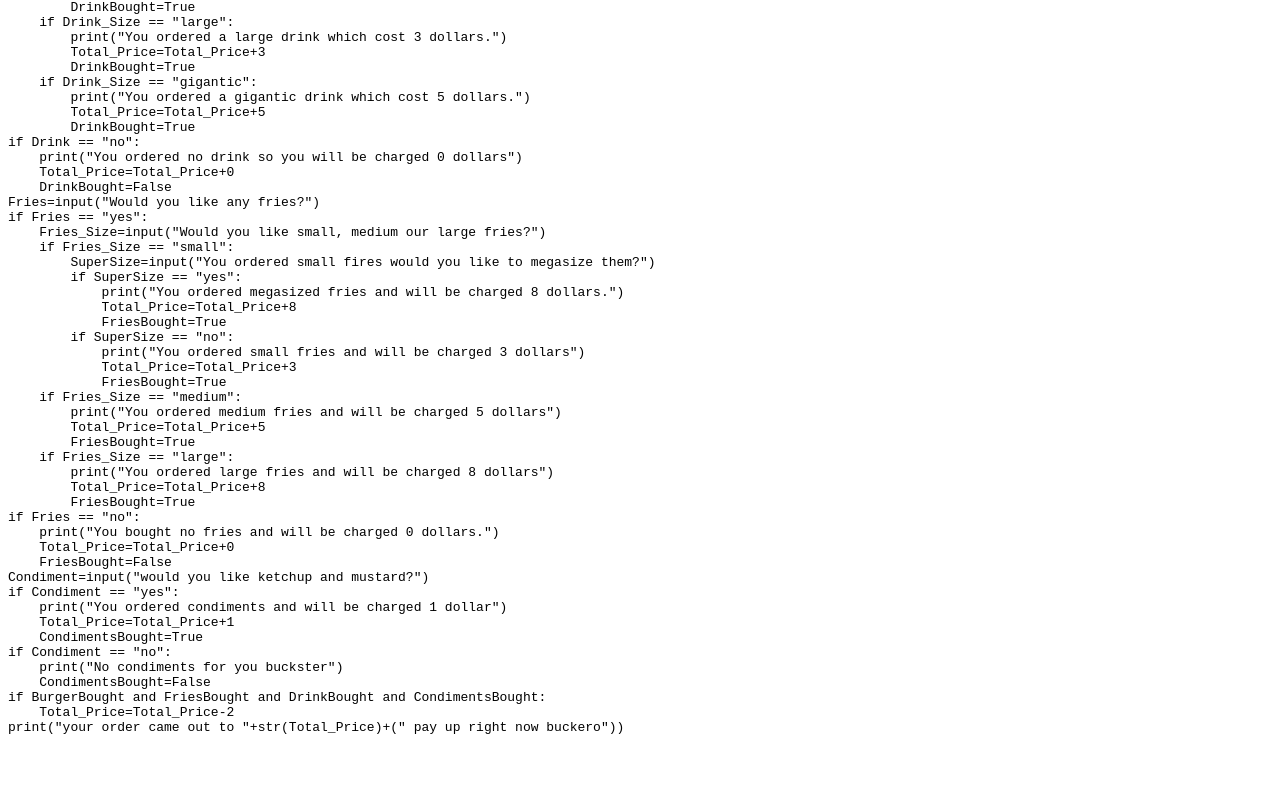
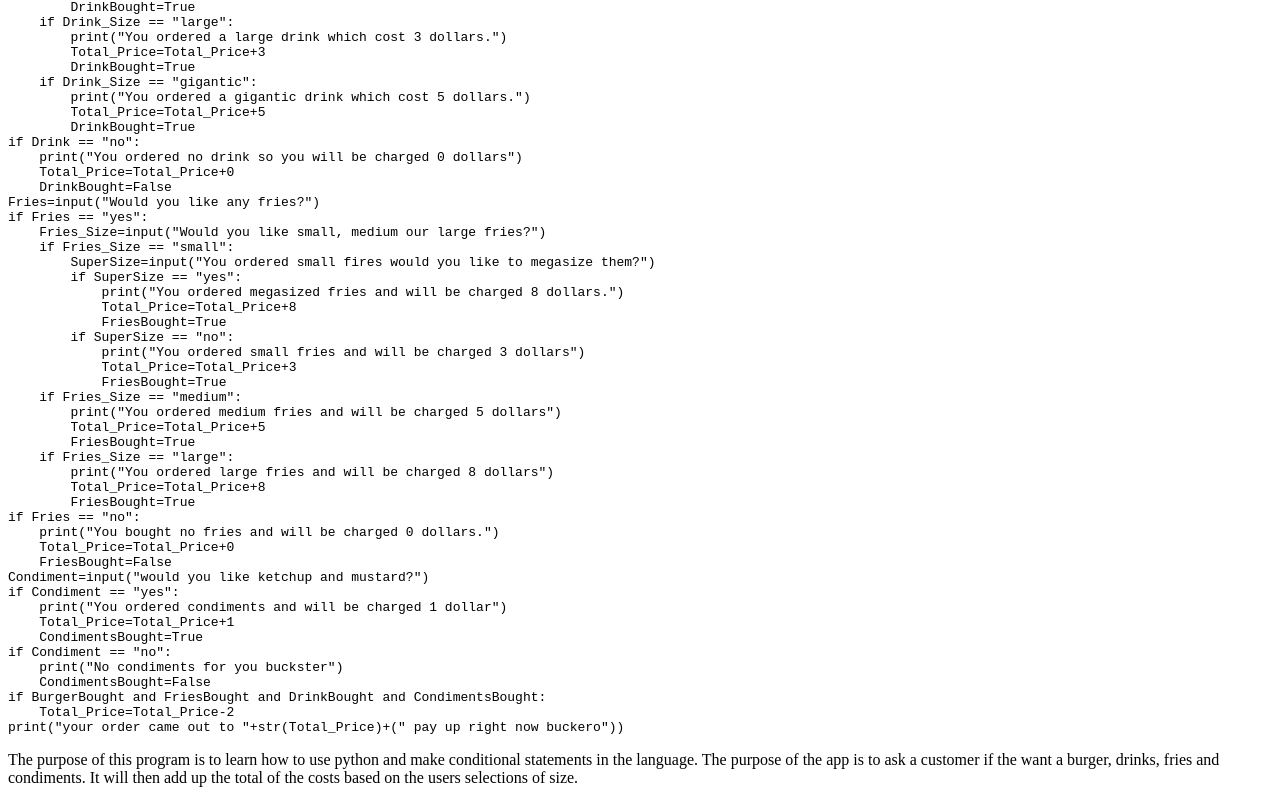
Before and after one commit to kaydenSharkey/kaydenSharkey.github.io, a plain HTML site: page comboMenu.html in a window 1280 px wide. Shown: the part 504-1307 px from the top of the page. Before the commit the page ends 1252 px from the top, so only its background shows below. Drawn offline with Linux system fonts and the light colour scheme.

Commit message:
Update comboMenu.html

```diff
--- a/comboMenu.html
+++ b/comboMenu.html
@@ -82,5 +82,6 @@ if BurgerBought and FriesBought and DrinkBought and CondimentsBought:
     Total_Price=Total_Price-2
 print("your order came out to "+str(Total_Price)+(" pay up right now buckero"))
 </pre>
+<p>The purpose of this program is to learn how to use python and make conditional statements in the language. The purpose of the app is to ask a customer if the want a burger, drinks, fries and condiments. It will then add up the total of the costs based on the users selections of size.
+</p>
 </html>
-</html>
```
